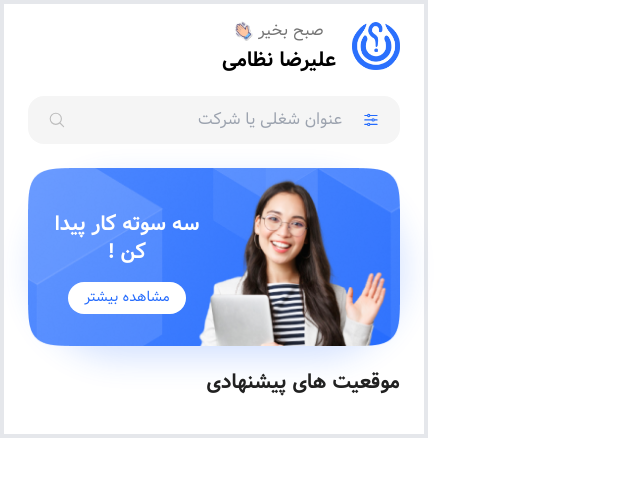
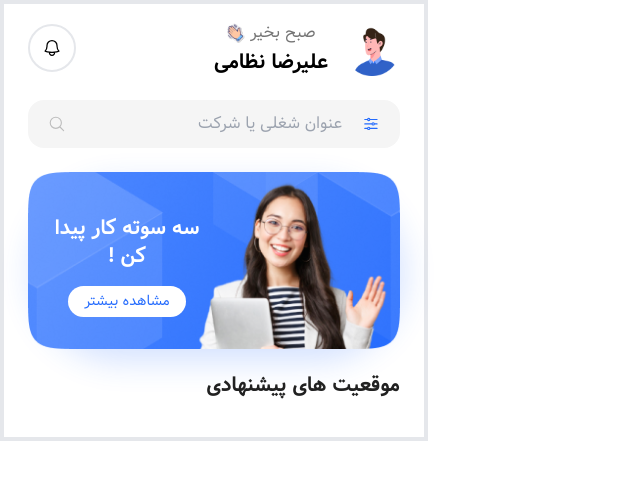
Before and after one commit to alirezanezami1/Job-Finder-App, a Vue app: page / in a window 1280 px wide. Shown: the top 480 px of the page, without its empty margins (0-640 px from the left). Built offline with nearby package versions, Linux system fonts and the light colour scheme.

Commit message:
changing profile section

```diff
--- a/src/views/HomeView.vue
+++ b/src/views/HomeView.vue
@@ -1,6 +1,8 @@
 <script setup>
 import { MagnifyingGlassIcon } from '@heroicons/vue/24/outline'
 import { AdjustmentsHorizontalIcon } from '@heroicons/vue/24/outline'
+import { BellIcon } from '@heroicons/vue/24/outline'
+import { UserIcon } from '@heroicons/vue/24/outline'
 import BannerHome from '@/components/BannerHome.vue'
 import Recommendation from '@/components/Recommendation.vue'
 </script>
@@ -8,9 +10,10 @@ import Recommendation from '@/components/Recommendation.vue'
 <template>
   <div class="flex flex-col justify-center items-center gap-6">
     <!-- /// profile  -->
-    <div class="w-full flex justify-start items-center gap-4">
+    <div class="w-full flex justify-between items-center gap-4">
+      <div class="flex justify-center items-center gap-4">
         <div>
-        <img src="../assets/Logo.png" alt="profile" class="w-[48px] h-[48px]" />
+          <img src="../assets/images/user.png" alt="profile" class="w-[56px] h-[56px]" />
         </div>
         <div class="flex flex-col gap-[6px]">
           <p class="text-gray600 flex justify-center items-center text-[16px] leading-[140%] gap-1">
@@ -20,6 +23,10 @@ import Recommendation from '@/components/Recommendation.vue'
             </span>
           </p>
           <h5 class="font-bold text-[20px] leading-[120%]">علیرضا نظامی</h5>
+        </div>
+      </div>
+      <div class="p-3 w-[48px] border-2 rounded-full flex justify-center items-center">
+        <BellIcon class="w-[24px]" />
       </div>
     </div>
 
--- a/tailwind.config.js
+++ b/tailwind.config.js
@@ -15,6 +15,7 @@ export default {
         gray600: '#757575',
         gray900: '#212121',
         primary500: '#246BFD',
+        error: '#F75555',
       },
     },
   },
```
Also changed, not shown: src/assets/images/user.png (added). Lines whose indentation alone changed are shown as unchanged.
